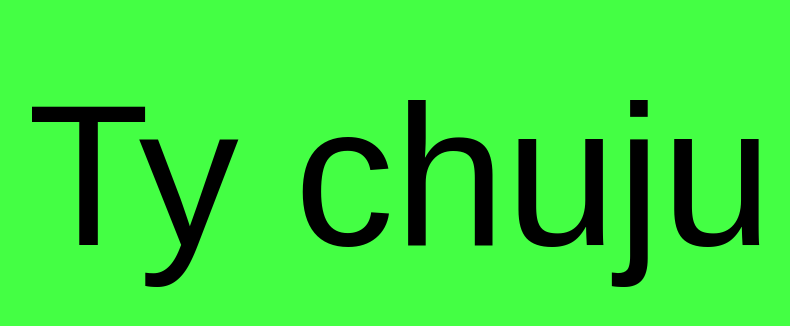
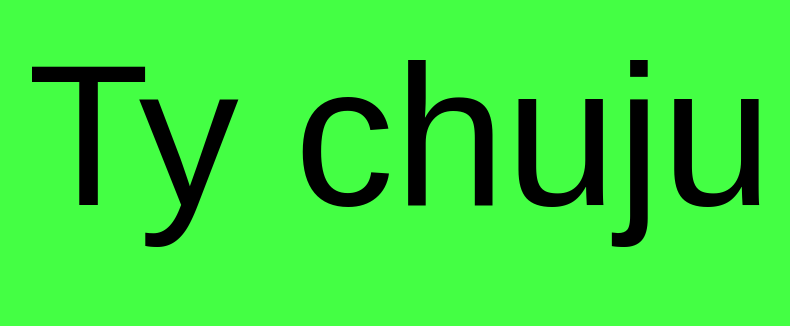
Before and after one commit to JakubJanowski/zniewa.ga, a plain HTML site: page index.html in a window 1280 px wide. Shown: the part 232-558 px from the top of the page, without its empty margins (240-1030 px from the left). Drawn offline with Linux system fonts and the light colour scheme.

Commit message:
Update index.html

```diff
--- a/index.html
+++ b/index.html
@@ -6,7 +6,7 @@
 	<style>
 		body {
 			animation: bgColor 15s infinite linear;
-			font: min(70vh, 20vw, 200px)/100vh Arial;
+			font: min(70vh, 20vw, 200px)/90vh Arial;
 			text-align: center;
 		}
 		@keyframes bgColor {
```
